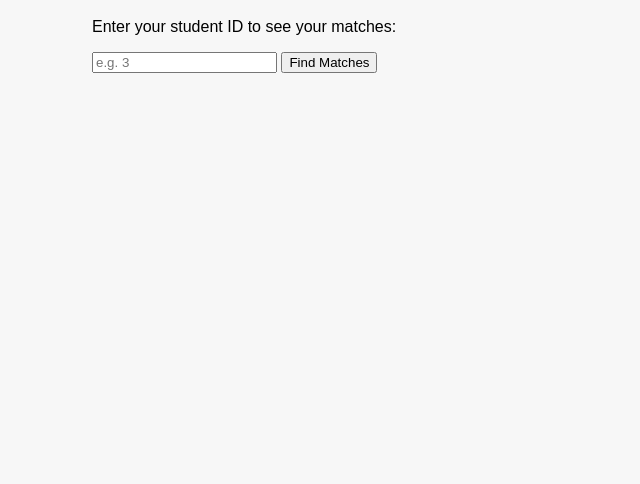
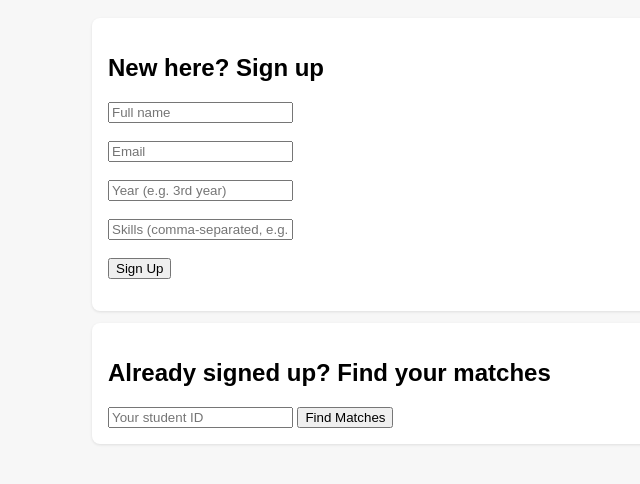
Before and after one commit to taniya11jan-alt/opportunity-radar, a plain HTML site: page frontend/index.html in a window 1280 px wide. Shown: the part 80-564 px from the top of the page, without its empty margins (198-838 px from the left). Drawn offline with Linux system fonts and the light colour scheme.

Commit message:
Add signup form with auto-fill to matches

```diff
--- a/frontend/index.html
+++ b/frontend/index.html
@@ -29,13 +29,54 @@
 </head>
 <body>
   <h1>Opportunity Radar</h1>
-  <p>Enter your student ID to see your matches:</p>
-  <input type="number" id="studentId" placeholder="e.g. 3" />
-  <button onclick="loadMatches()">Find Matches</button>
+
+  <div class="card">
+    <h2>New here? Sign up</h2>
+    <input type="text" id="name" placeholder="Full name" /><br><br>
+    <input type="email" id="email" placeholder="Email" /><br><br>
+    <input type="text" id="year" placeholder="Year (e.g. 3rd year)" /><br><br>
+    <input type="text" id="skills" placeholder="Skills (comma-separated, e.g. python,sql)" /><br><br>
+    <button onclick="signup()">Sign Up</button>
+    <p id="signupResult"></p>
+  </div>
+
+  <div class="card">
+    <h2>Already signed up? Find your matches</h2>
+    <input type="number" id="studentId" placeholder="Your student ID" />
+    <button onclick="loadMatches()">Find Matches</button>
+  </div>
 
   <div id="results"></div>
 
   <script>
+    async function signup() {
+      const name = document.getElementById("name").value;
+      const email = document.getElementById("email").value;
+      const year = document.getElementById("year").value;
+      const skills = document.getElementById("skills").value;
+      const resultEl = document.getElementById("signupResult");
+
+      if (!name || !email || !year || !skills) {
+        resultEl.innerHTML = "Please fill in all fields.";
+        return;
+      }
+
+      resultEl.innerHTML = "Signing up...";
+
+      try {
+        const params = new URLSearchParams({ name, email, year, skills });
+        const response = await fetch(`http://127.0.0.1:8000/students?${params}`, {
+          method: "POST"
+        });
+        const data = await response.json();
+
+        resultEl.innerHTML = `Signed up! Your student ID is <strong>${data.id}</strong>. Use it below to see your matches.`;
+        document.getElementById("studentId").value = data.id;
+      } catch (err) {
+        resultEl.innerHTML = "Signup failed. Is the backend running?";
+      }
+    }
+
     async function loadMatches() {
       const studentId = document.getElementById("studentId").value;
       const resultsDiv = document.getElementById("results");
```
